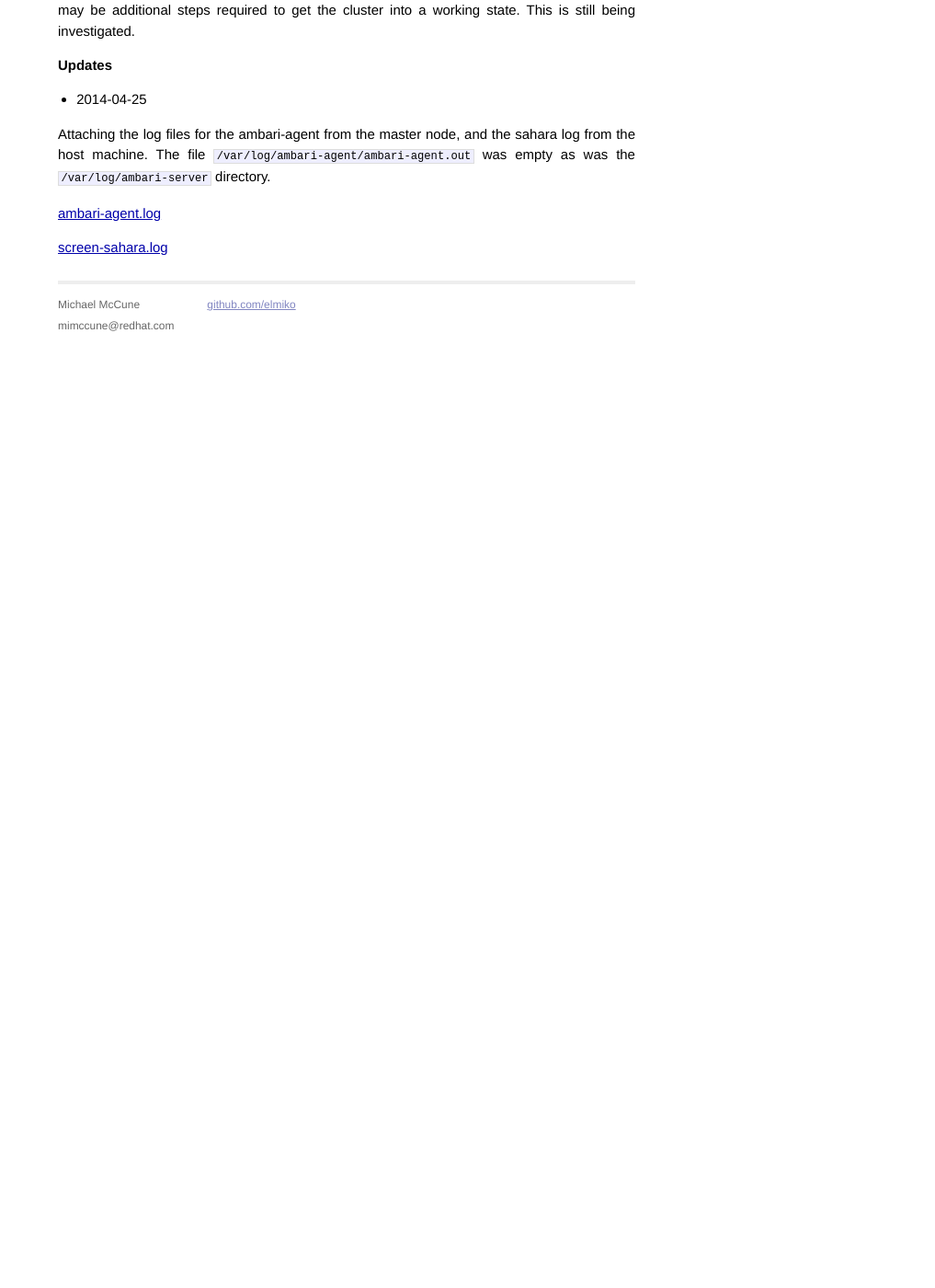
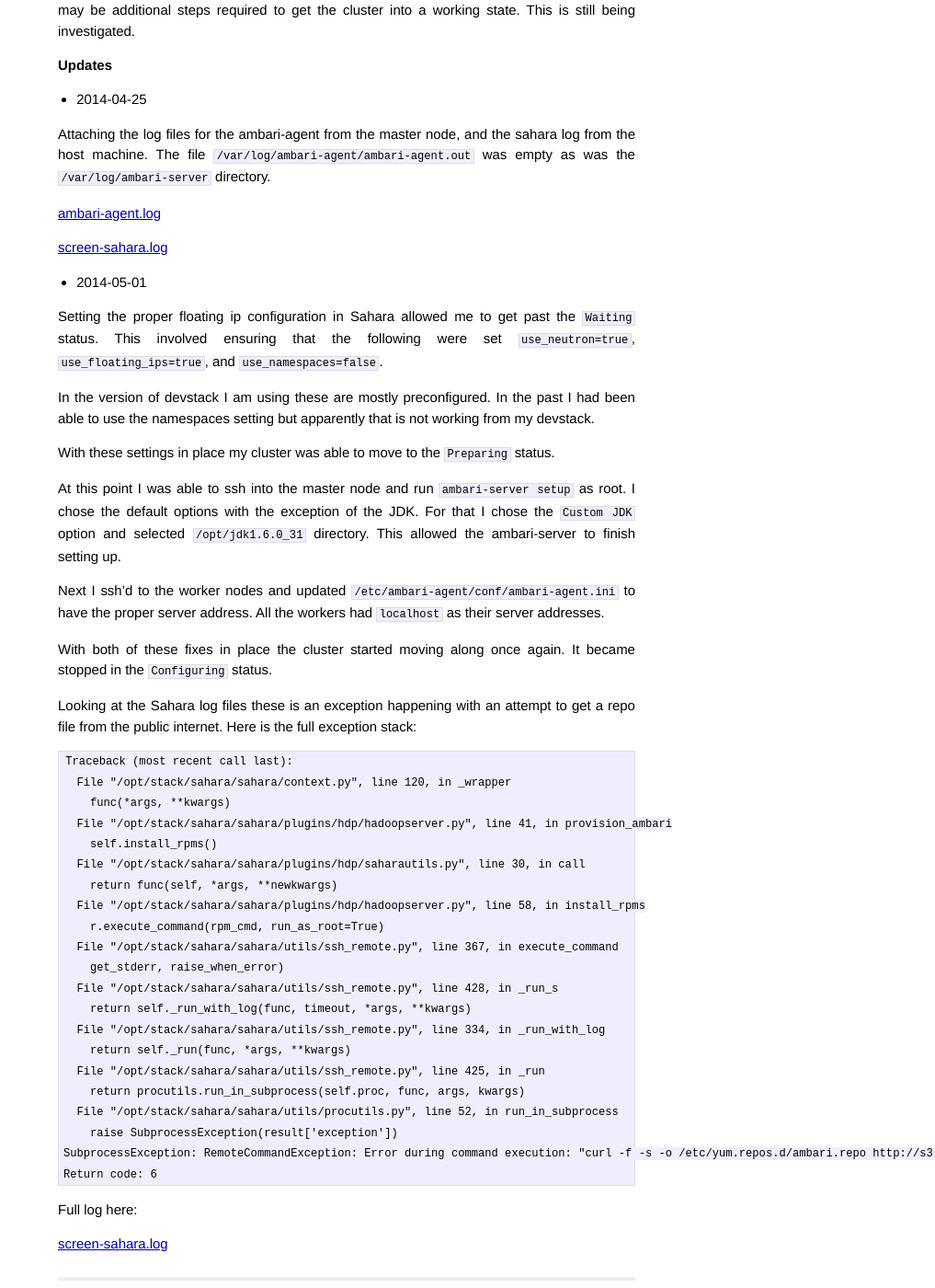
Before and after one commit to elmiko/elmiko.github.io, a Jekyll site: the page built from _posts/2014-04-24-centos-hdp2-cluster-creation-debug-notes.markdown, in a window 1280 px wide and 1400 px high, scrolled down 3350 px. Shown: the whole window at 92% size, without its empty margins (263-1280 px from the left). Built offline with Jekyll 4.4.1, drawn with Linux system fonts in a browser that asks for light colours; Markdown is read by kramdown in place of the engine named in the settings; before the commit the page ends 3727 px from its top, so only the background shows below that.

Commit message:
updating 2014-04-24 post

```diff
--- a/_posts/2014-04-24-centos-hdp2-cluster-creation-debug-notes.markdown
+++ b/_posts/2014-04-24-centos-hdp2-cluster-creation-debug-notes.markdown
@@ -182,3 +182,59 @@
 [ambari-agent.log](https://gist.github.com/elmiko/5702648769c6d025cc05)
 
 [screen-sahara.log](https://gist.github.com/elmiko/3fe34fcd4e7b88415d25)
+
+* 2014-05-01
+
+Setting the proper floating ip configuration in Sahara allowed me to get past
+the `Waiting` status. This involved ensuring that the following were set
+`use_neutron=true`, `use_floating_ips=true`, and `use_namespaces=false`.
+
+In the version of devstack I am using these are mostly preconfigured. In the
+past I had been able to use the namespaces setting but apparently that is not
+working from my devstack.
+
+With these settings in place my cluster was able to move to the `Preparing`
+status.
+
+At this point I was able to ssh into the master node and run
+`ambari-server setup` as root. I chose the default options with the exception
+of the JDK. For that I chose the `Custom JDK` option and selected
+`/opt/jdk1.6.0_31` directory. This allowed the ambari-server to finish setting
+up.
+
+Next I ssh'd to the worker nodes and updated
+`/etc/ambari-agent/conf/ambari-agent.ini` to have the proper server address.
+All the workers had `localhost` as their server addresses.
+
+With both of these fixes in place the cluster started moving along once again.
+It became stopped in the `Configuring` status.
+
+Looking at the Sahara log files these is an exception happening with an
+attempt to get a repo file from the public internet. Here is the full
+exception stack:
+
+    Traceback (most recent call last):
+      File "/opt/stack/sahara/sahara/context.py", line 120, in _wrapper
+        func(*args, **kwargs)
+      File "/opt/stack/sahara/sahara/plugins/hdp/hadoopserver.py", line 41, in provision_ambari
+        self.install_rpms()
+      File "/opt/stack/sahara/sahara/plugins/hdp/saharautils.py", line 30, in call
+        return func(self, *args, **newkwargs)
+      File "/opt/stack/sahara/sahara/plugins/hdp/hadoopserver.py", line 58, in install_rpms
+        r.execute_command(rpm_cmd, run_as_root=True)
+      File "/opt/stack/sahara/sahara/utils/ssh_remote.py", line 367, in execute_command
+        get_stderr, raise_when_error)
+      File "/opt/stack/sahara/sahara/utils/ssh_remote.py", line 428, in _run_s
+        return self._run_with_log(func, timeout, *args, **kwargs)
+      File "/opt/stack/sahara/sahara/utils/ssh_remote.py", line 334, in _run_with_log
+        return self._run(func, *args, **kwargs)
+      File "/opt/stack/sahara/sahara/utils/ssh_remote.py", line 425, in _run
+        return procutils.run_in_subprocess(self.proc, func, args, kwargs)
+      File "/opt/stack/sahara/sahara/utils/procutils.py", line 52, in run_in_subprocess
+        raise SubprocessException(result['exception'])
+    SubprocessException: RemoteCommandException: Error during command execution: "curl -f -s -o /etc/yum.repos.d/ambari.repo http://s3.amazonaws.com/$
+    Return code: 6
+
+Full log here:
+
+[screen-sahara.log](https://gist.github.com/elmiko/2bff463963252038d401)
```
